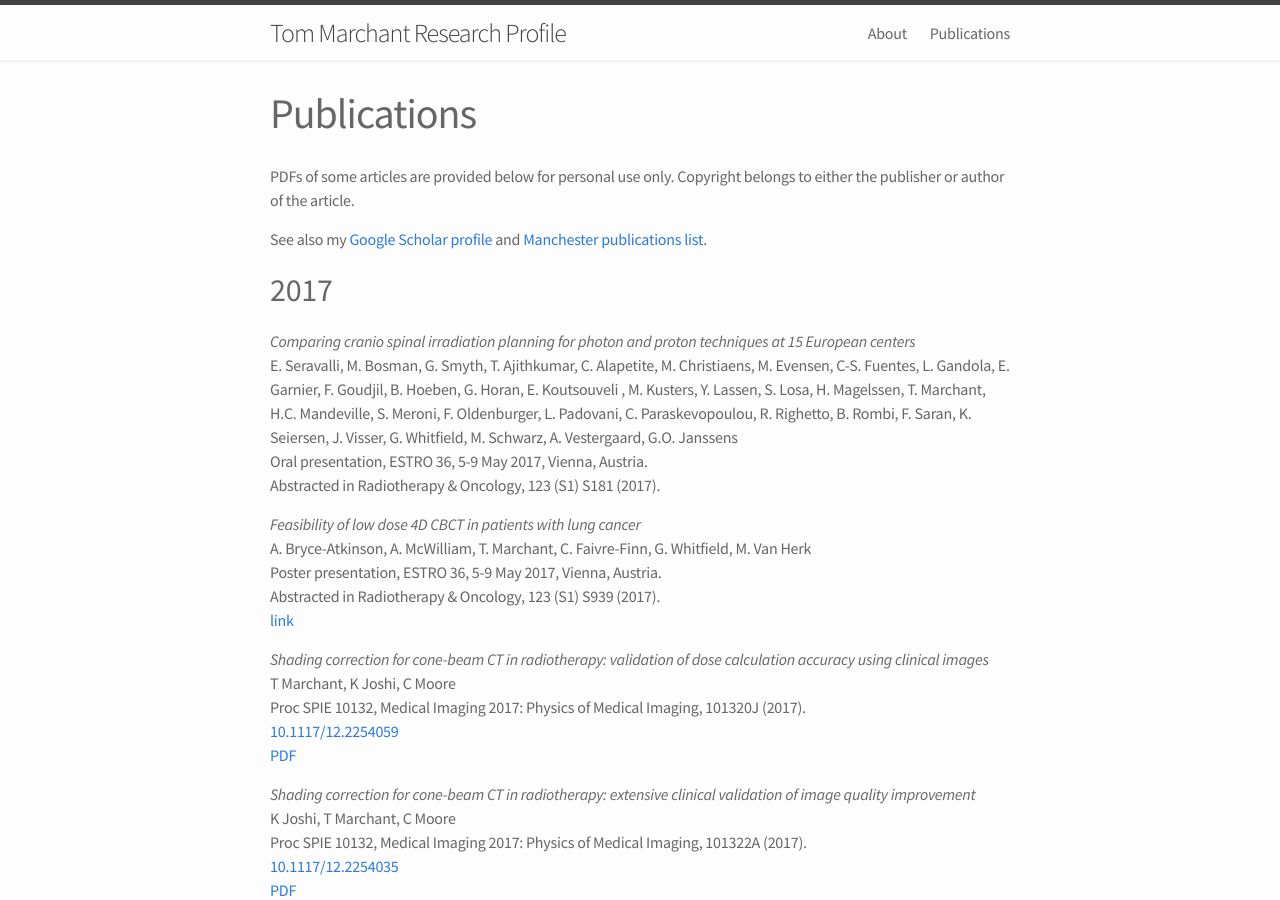
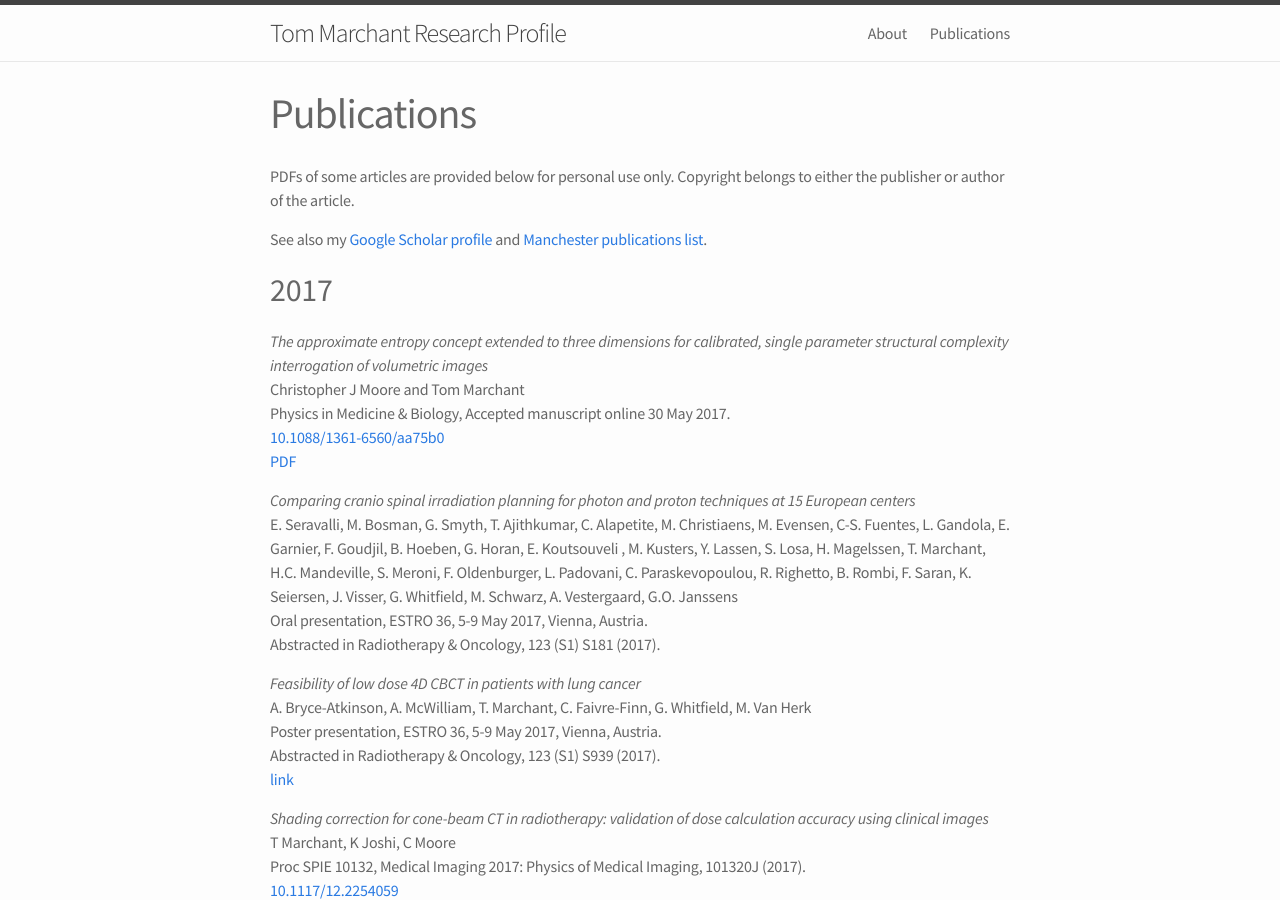
Before and after one commit to temarchant/researchprofile, a Jekyll site: the page built from 02_publications.md, in a window 1280 px wide and 900 px high. Built offline with Jekyll 4.4.1, drawn with Linux system fonts in a browser that asks for light colours.

Commit message:
added apen3d paper accepted by PMB

```diff
--- a/02_publications.md
+++ b/02_publications.md
@@ -13,6 +13,14 @@ list](https://www.research.manchester.ac.uk/portal/en/researchers/thomas-marchan
 
 2017
 ----
+
+*The approximate entropy concept extended to three dimensions for calibrated,
+single parameter structural complexity interrogation of volumetric images*
+Christopher J Moore and Tom Marchant
+Physics in Medicine & Biology, Accepted manuscript online 30 May 2017.
+[10.1088/1361-6560/aa75b0](https://doi.org/10.1088/1361-6560/aa75b0)
+[PDF]({{ site.baseurl }}/assets/pdf/apen3d_PMB_accepted_May2017.pdf)
+
 
 *Comparing cranio spinal irradiation planning for photon and proton techniques
 at 15 European centers*
```
Also changed, not shown: 1 other file.
